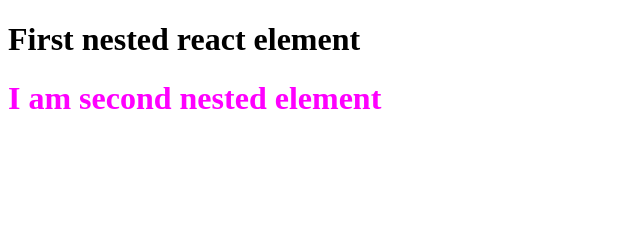
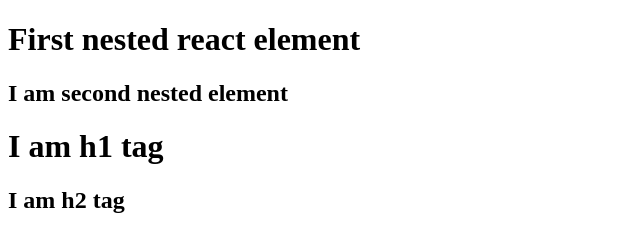
Before and after one commit to faizm4765/React, a plain HTML site: page index.html in a window 1280 px wide. Shown: the whole page, without its empty margins (0-640 px from the left). Drawn offline with nearby package versions, Linux system fonts and the light colour scheme.

Commit message:
added more hierarchy to react tree structure

```diff
--- a/App.js
+++ b/App.js
@@ -4,20 +4,30 @@
         <h1>First nested react element</h1>
         <h1>Second nested react element</h1>
     </div>
+    <div id="child2">
+        <h1> I am h1 tag</h1>
+        <h2> I am h2 tag</h2>
+    </div>
 </div>
 */
 
 const parent = React.createElement('div',
     {id:"parent"},
-    React.createElement('div',
-        {id:"child"},
+    [
+        React.createElement('div', {id:"child"},
 
         //passing sibling elements in array format
         [
             React.createElement('h1',{},"First nested react element"),
-            React.createElement('h1',{id:"second-child"},"I am second nested element")
+            React.createElement('h2',{},"I am second nested element")
         ]
-    )
+    ),
+        React.createElement('div', {id:'child2'},
+        [
+            React.createElement('h1',{}, 'I am h1 tag'),
+            React.createElement('h2',{}, 'I am h2 tag')
+        ])
+    ]
 )
 
 //heading is an object of type h1 with id as props and "Hello world from React!" as children.
--- a/index.css
+++ b/index.css
@@ -1,7 +1,3 @@
 #heading{
     color: violet;
 }
-
-#second-child{
-    color: magenta;
-}
```
